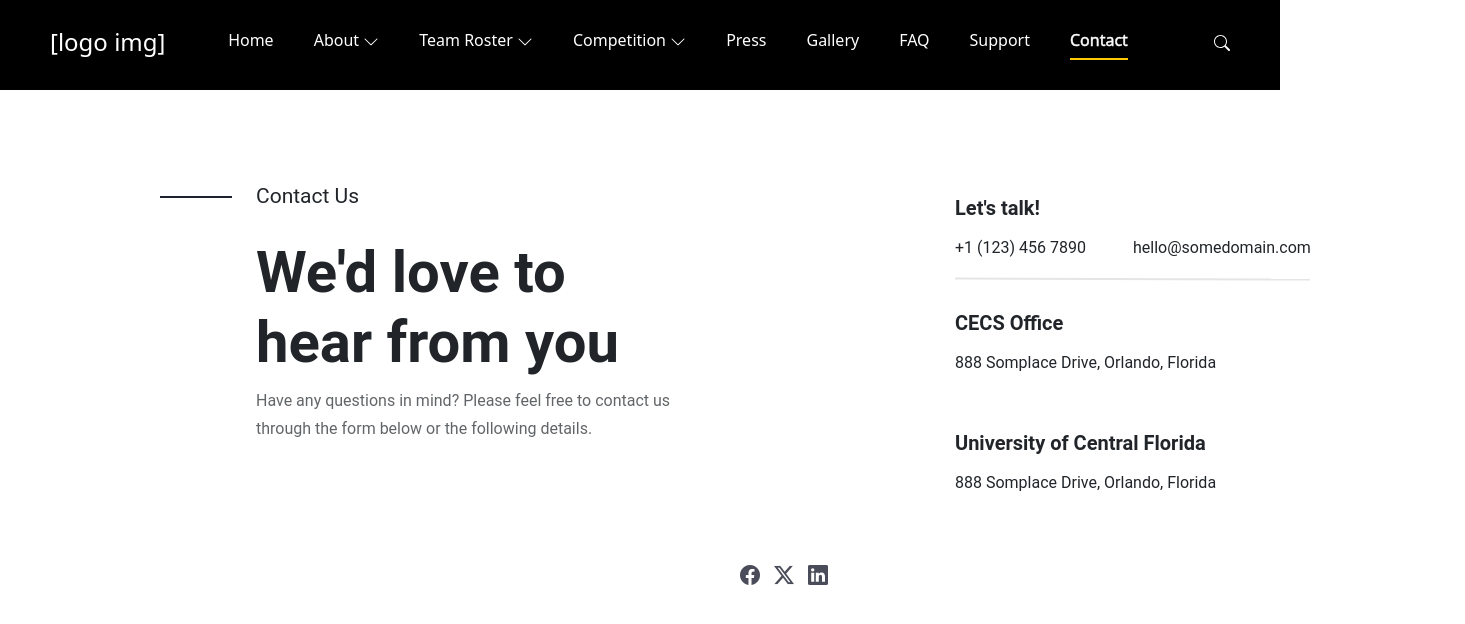
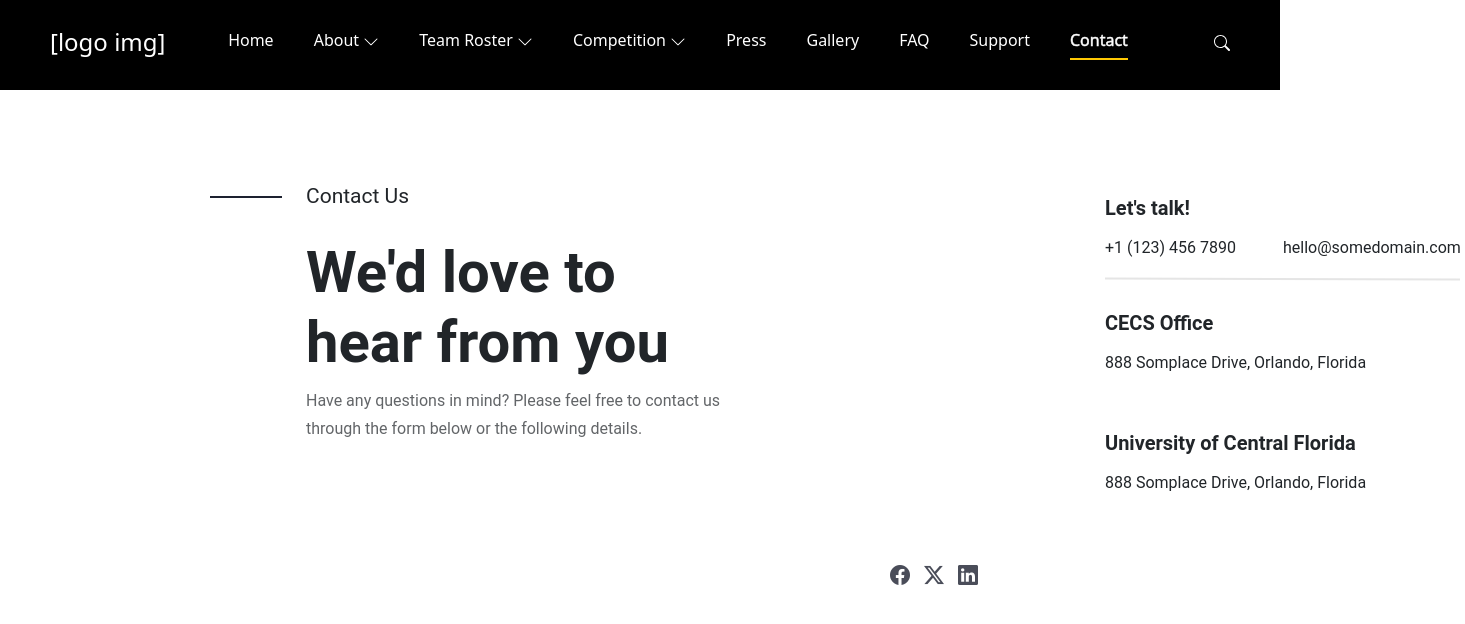
Before and after one commit to SadieNiBu/UXTeam14, a React app in the folder root/frontend/: page /contact in a window 1280 px wide. Shown: the top 624 px of the page, 1465 px wide, since content can reach past the window. Built offline with nearby package versions, Linux system fonts and the light colour scheme.

Commit message:
minor spacing changes on contact page

```diff
--- a/root/frontend/src/pages/Contact/Contact.css
+++ b/root/frontend/src/pages/Contact/Contact.css
@@ -17,13 +17,13 @@ body .divider {
     position: absolute;
     width: 72px;
     height: 0px;
-    left: 160px;
+    left: 210px;
     top: 195.5px;
 }
 
 body .contact p {
     top: 178px;
-    left: 256px;
+    left: 306px;
     width: 115px;
     height: 36px;
     font: #1D2130;
@@ -36,7 +36,7 @@ body .contact p {
 
 body .message h3 {
     top: 237px;
-    left: 256px;
+    left: 306px;
     height: 140px;
     font-size: 58px;
     width: 480.45px;
@@ -57,7 +57,7 @@ body .message p {
     opacity: 0.7;
     height: 56px;
     top: 387px;
-    left: 256px;
+    left: 306px;
 }
 
 body .info h5 {
@@ -70,7 +70,7 @@ body .info h5 {
     width: 115px;
     height: 24px;
     top: 196px;
-    left: 955px;
+    left: 1105px;
 }
 
 body .info p {
@@ -86,14 +86,14 @@ body .info .number p {
     width: 158px;
     height: 28px;
     top: 234px;
-    left: 955px;
+    left: 1105px;
 }
 
 body .info .email p {
     width: 182px;
     height: 28px;
     top: 234px;
-    left: 1133px;
+    left: 1283px;
 }
 
 body .info .info-divider {
@@ -101,7 +101,7 @@ body .info .info-divider {
     position: absolute;
     width: 355px;
     height: 0px;
-    left: 955px;
+    left: 1105px;
     top: 278px;
 
     /* Border */
@@ -119,7 +119,7 @@ body .address h5 {
     width: 164.32px;
     height: 24px;
     top: 311px;
-    left: 955px;
+    left: 1105px;
 }
 
 body .address p {
@@ -132,7 +132,7 @@ body .address p {
     width: 354.47px;
     height: 28px;
     top: 349px;
-    left: 955px;
+    left: 1105px;
 }
 
 body .university h5 {
@@ -145,7 +145,7 @@ body .university h5 {
     width: 355px;
     height: 24px;
     top: 431px;
-    left: 955px;
+    left: 1105px;
 }
 
 body .university p {
@@ -158,7 +158,7 @@ body .university p {
     width: 355px;
     height: 28px;
     top: 469px;
-    left: 955px;
+    left: 1105px;
 }
 
 body .socials a{
@@ -170,5 +170,5 @@ body .socials a{
 
 .socials {
     padding-top: 470px;
-    padding-left: 81px;
+    padding-left: 231px;
 }
```
